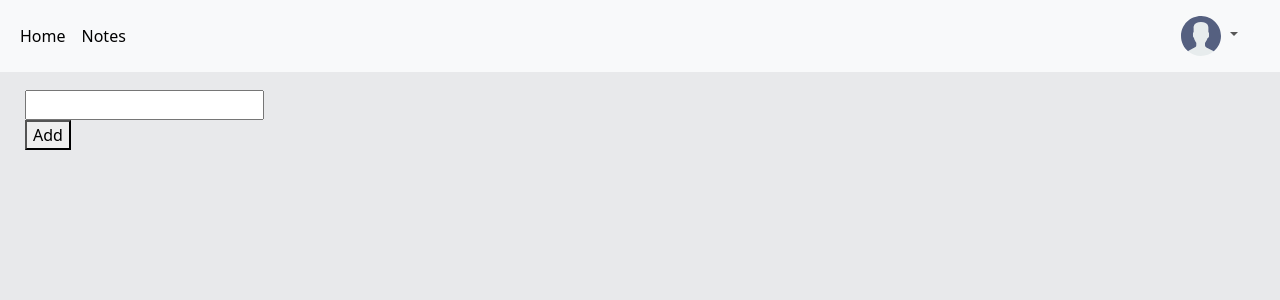
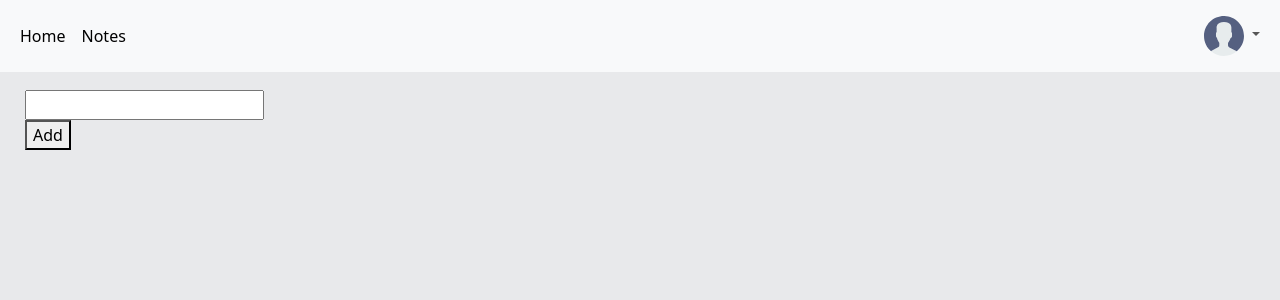
Before and after one commit to ArnanK/GroupNote-Webapp, a Django app: page /add-member/2 in a window 1280 px wide. Shown: the top 300 px of the page. Run offline with Django 4.2, Linux system fonts and the light colour scheme; a user stored in the database is signed in; data comes from the database, SQL or seed files in the repository.

Commit message:
Update style.css
Navbar fixes

```diff
--- a/GroupNote/static/styles/style.css
+++ b/GroupNote/static/styles/style.css
@@ -18,7 +18,7 @@
 /* Navbar */
 .navbar-outline{
     display: grid;
-    grid-template-columns: 1fr 11fr 1fr;
+    grid-template-columns: 1fr 19fr 1fr;
     justify-content: space-between;
     align-items: center;
 }
```
